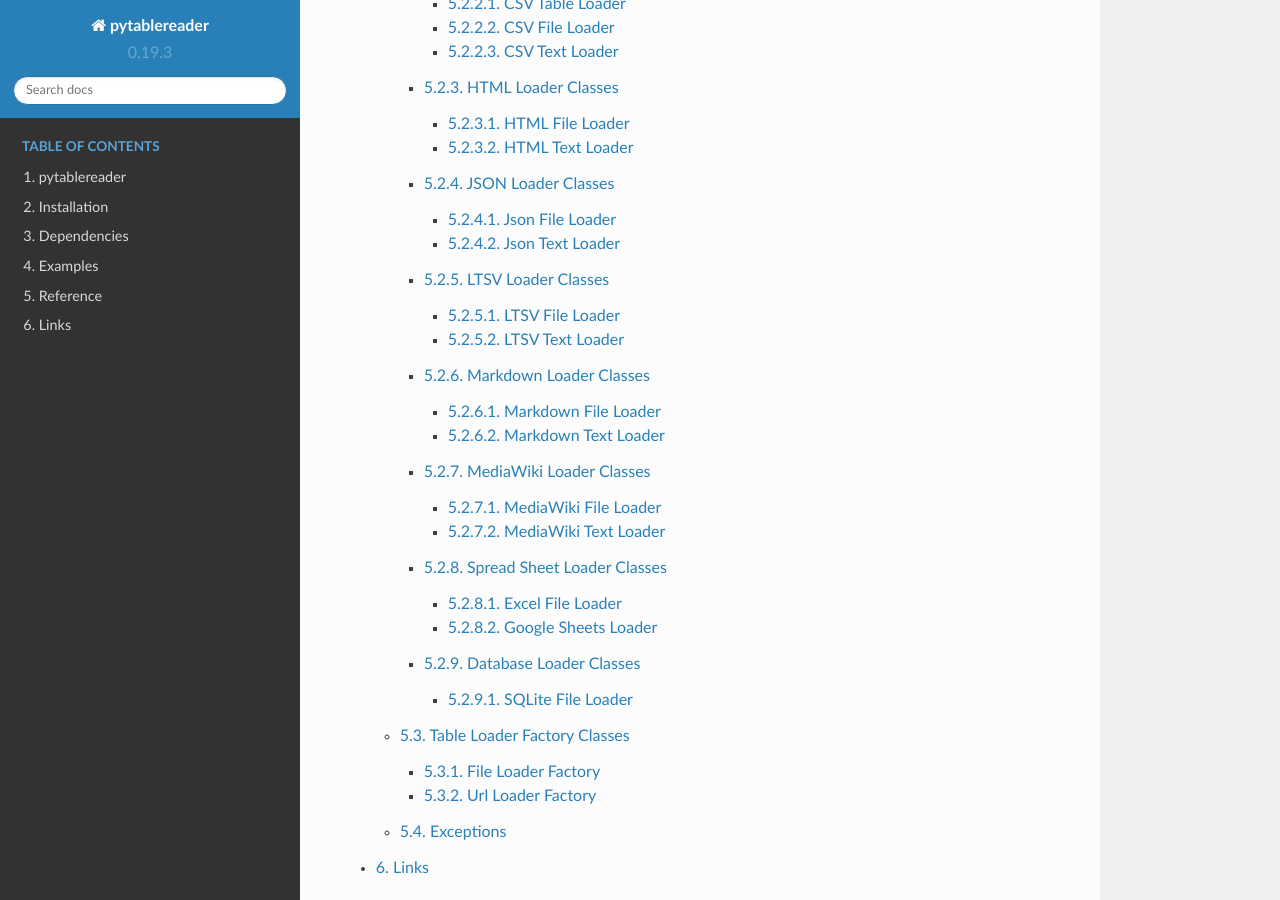
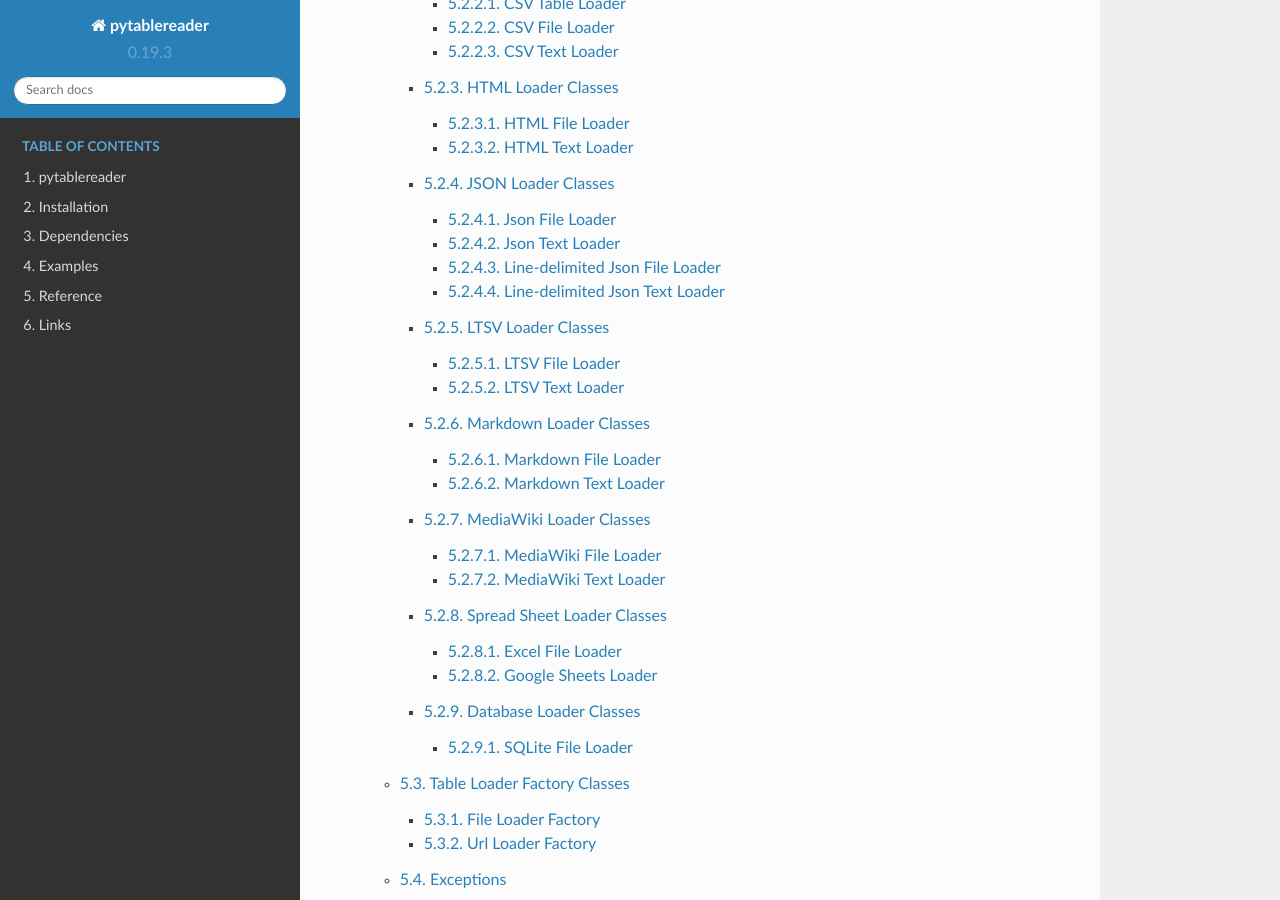
Before and after one commit to thombashi/pytablereader, a Sphinx documentation site: the page built from docs/index.rst, in a window 1280 px wide and 900 px high, scrolled down 852 px. Built offline with Sphinx 7.4.7 and the Read the Docs theme 2.0.0, drawn with Linux system fonts in a browser that asks for light colours; pages that are not in the unit, such as notebooks, are missing from menus.

Commit message:
Update docs

```diff
--- a/docs/pages/introduction/feature.txt
+++ b/docs/pages/introduction/feature.txt
@@ -7,6 +7,7 @@ Features
     - HTML
     - JSON
     - `Labeled Tab-separated Values (LTSV) <http://ltsv.org/>`__
+    - `Line-delimited JSON(LDJSON) <https://en.wikipedia.org/wiki/JSON_streaming#Line-delimited_JSON>`__/NDJSON/JSON Lines
     - Markdown
     - MediaWiki
     - Space separated values (SSV)
--- a/docs/pages/reference/format_specific_loader.rst
+++ b/docs/pages/reference/format_specific_loader.rst
@@ -55,6 +55,16 @@ Json File Loader
 Json Text Loader
 ^^^^^^^^^^^^^^^^^^^^^^^^^^^^^^^
 .. autoclass:: pytablereader.JsonTableTextLoader
+    :inherited-members:
+
+Line-delimited Json File Loader
+^^^^^^^^^^^^^^^^^^^^^^^^^^^^^^^
+.. autoclass:: pytablereader.JsonLinesTableFileLoader
+    :inherited-members:
+
+Line-delimited Json Text Loader
+^^^^^^^^^^^^^^^^^^^^^^^^^^^^^^^
+.. autoclass:: pytablereader.JsonLinesTableTextLoader
     :inherited-members:
 
 
```
